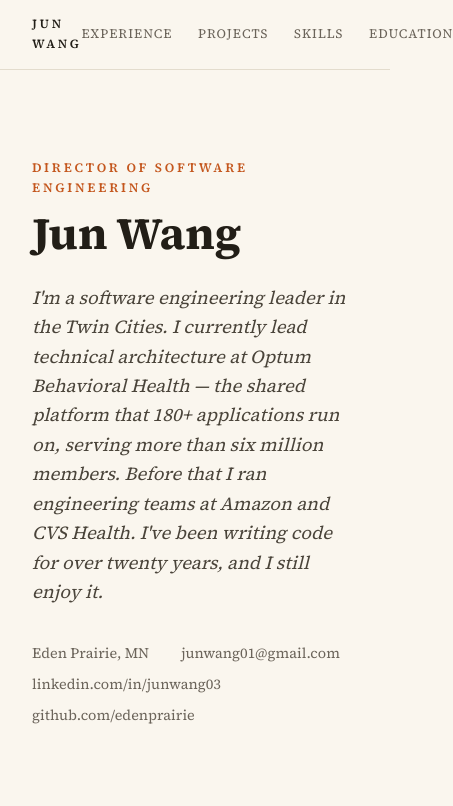
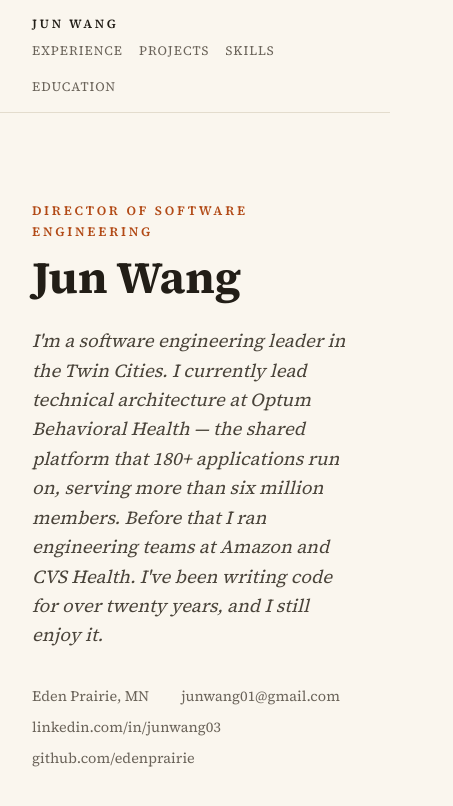
Before and after one commit to edenprairie/resume-v2, a Next.js app: page / in a window 390 px wide. Shown: the top 806 px of the page, 453 px wide, since content can reach past the window. Built offline with nearby package versions, Linux system fonts and the light colour scheme.

Commit message:
fix: responsive nav, mailto link, scroll-margin, accent contrast

```diff
--- a/app/globals.css
+++ b/app/globals.css
@@ -5,7 +5,7 @@
   --ink-soft: #4a443a;
   --ink-muted: #6b645a;
   --rule: #e3dccd;
-  --accent: #c4571e;
+  --accent: #b24a16;
   --accent-soft: #e8d9c8;
   --max-width: 1080px;
 }
--- a/components/SiteHeader.tsx
+++ b/components/SiteHeader.tsx
@@ -1,12 +1,12 @@
-const contact = [
-  { label: 'Email', value: 'junwang01@gmail.com', href: 'mailto:junwang01@gmail.com' },
-  { label: 'LinkedIn', value: 'linkedin.com/in/junwang03', href: 'https://www.linkedin.com/in/junwang03/' },
-  { label: 'GitHub', value: 'github.com/edenprairie', href: 'https://github.com/edenprairie' },
+const contact: { label: string; value: string; href: string; external?: boolean }[] = [
+  { label: 'Email', value: 'junwang01@gmail.com', href: 'mailto:junwang01@gmail.com', external: false },
+  { label: 'LinkedIn', value: 'linkedin.com/in/junwang03', href: 'https://www.linkedin.com/in/junwang03/', external: true },
+  { label: 'GitHub', value: 'github.com/edenprairie', href: 'https://github.com/edenprairie', external: true },
 ];
 
 export default function SiteHeader() {
   return (
-    <header id="top" className="container" style={{ paddingTop: '5.5rem', paddingBottom: '4rem' }}>
+    <header id="top" className="container" style={{ paddingTop: '5.5rem', paddingBottom: '4rem', scrollMarginTop: '4.5rem' }}>
       <p
         style={{
           fontSize: '0.8rem',
@@ -55,7 +55,7 @@ export default function SiteHeader() {
       >
         <span>Eden Prairie, MN</span>
         {contact.map((c) => (
-          <a key={c.label} href={c.href} target="_blank" rel="noopener noreferrer">
+          <a key={c.label} href={c.href} {...(c.external ? { target: '_blank', rel: 'noopener noreferrer' } : {})}>
             {c.value}
           </a>
         ))}
--- /dev/null
+++ b/components/SiteNav.css
@@ -0,0 +1,43 @@
+.nav {
+  position: sticky;
+  top: 0;
+  z-index: 10;
+  background: var(--paper);
+  border-bottom: 1px solid var(--rule);
+}
+
+.nav-inner {
+  display: flex;
+  justify-content: space-between;
+  align-items: center;
+  flex-wrap: wrap;
+  row-gap: 0.4rem;
+  padding-top: 0.9rem;
+  padding-bottom: 0.9rem;
+}
+
+.nav-brand {
+  font-size: 0.78rem;
+  font-weight: 600;
+  letter-spacing: 0.22em;
+  text-transform: uppercase;
+}
+
+.nav-links {
+  display: flex;
+  flex-wrap: wrap;
+  gap: 1.6rem;
+  row-gap: 0.4rem;
+}
+
+.nav-links a {
+  font-size: 0.8rem;
+  letter-spacing: 0.08em;
+  text-transform: uppercase;
+  color: var(--ink-muted);
+}
+
+@media (max-width: 720px) {
+  .nav-inner { justify-content: space-between; }
+  .nav-links { gap: 1rem; }
+}
--- a/components/SiteNav.tsx
+++ b/components/SiteNav.tsx
@@ -1,3 +1,5 @@
+import './SiteNav.css';
+
 const links = [
   { href: '#experience', label: 'Experience' },
   { href: '#projects', label: 'Projects' },
@@ -7,48 +9,14 @@ const links = [
 
 export default function SiteNav() {
   return (
-    <nav
-      style={{
-        position: 'sticky',
-        top: 0,
-        zIndex: 10,
-        background: 'var(--paper)',
-        borderBottom: '1px solid var(--rule)',
-      }}
-    >
-      <div
-        className="container"
-        style={{
-          display: 'flex',
-          justifyContent: 'space-between',
-          alignItems: 'center',
-          paddingTop: '0.9rem',
-          paddingBottom: '0.9rem',
-        }}
-      >
-        <a
-          href="#top"
-          style={{
-            fontSize: '0.78rem',
-            fontWeight: 600,
-            letterSpacing: '0.22em',
-            textTransform: 'uppercase',
-          }}
-        >
+    <nav className="nav">
+      <div className="container nav-inner">
+        <a href="#top" className="nav-brand">
           Jun Wang
         </a>
-        <div style={{ display: 'flex', gap: '1.6rem' }}>
+        <div className="nav-links">
           {links.map((l) => (
-            <a
-              key={l.href}
-              href={l.href}
-              style={{
-                fontSize: '0.8rem',
-                letterSpacing: '0.08em',
-                textTransform: 'uppercase',
-                color: 'var(--ink-muted)',
-              }}
-            >
+            <a key={l.href} href={l.href}>
               {l.label}
             </a>
           ))}
```
